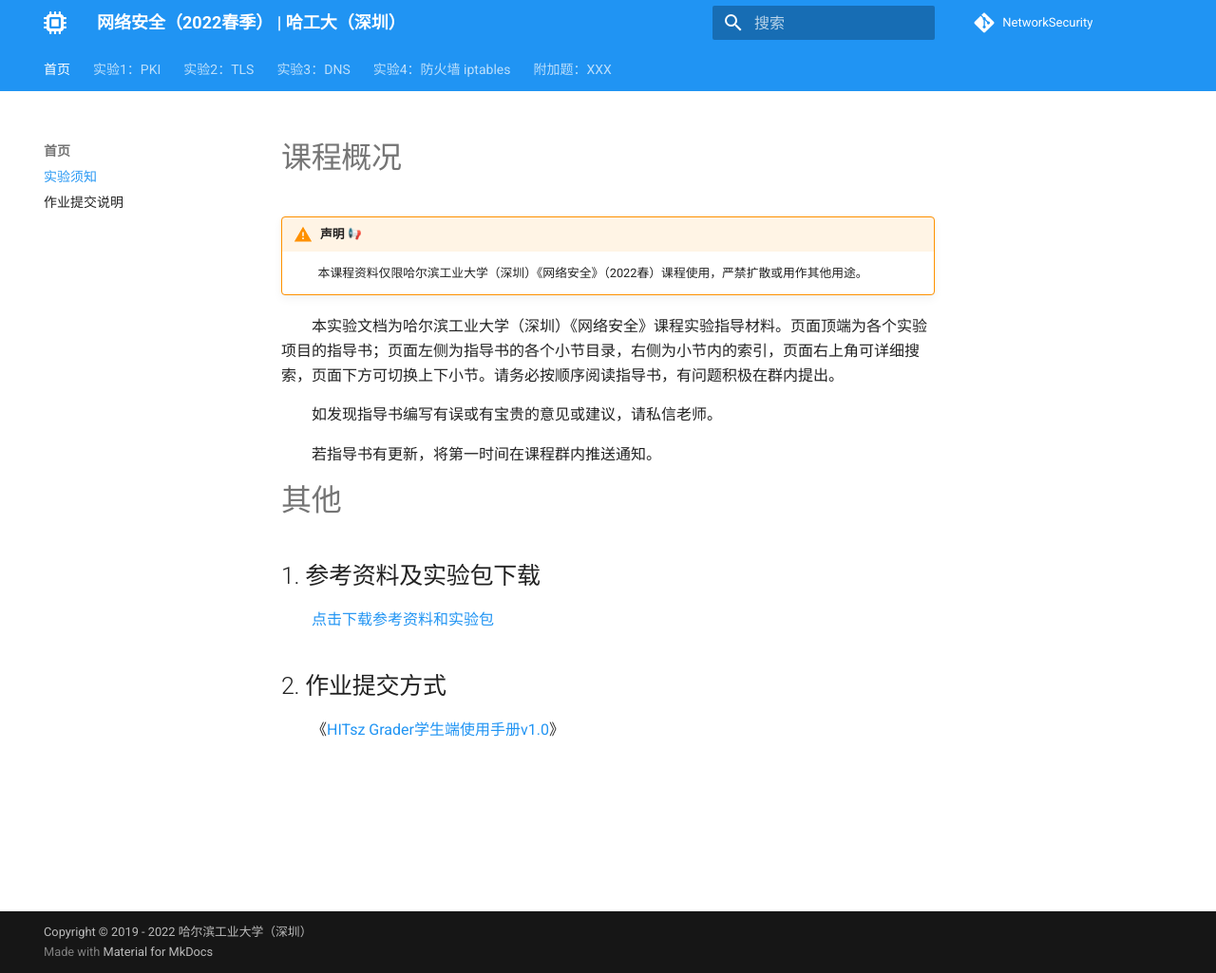
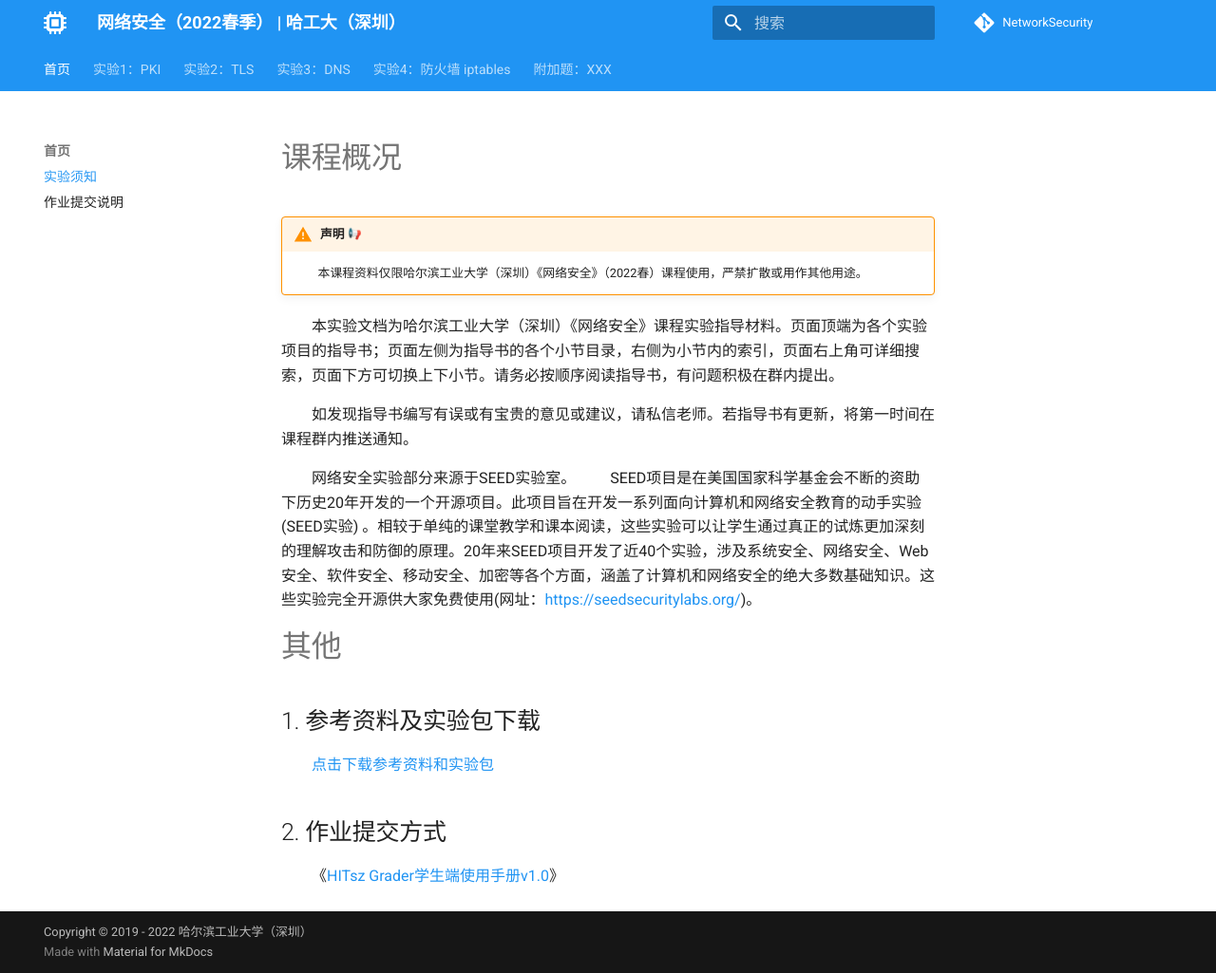
Before and after one commit to xy1874/network-sec, an MkDocs documentation site: the page built from docs/index.md, in a window 1280 px wide and 1025 px high. Shown: the whole window at 95% size. Built offline with MkDocs 1.6.1 and Material for MkDocs 9.7.7, drawn with Linux system fonts in a browser that asks for light colours; emoji names are drawn with the system emoji font.

Commit message:
add seed

```diff
--- a/docs/index.md
+++ b/docs/index.md
@@ -6,9 +6,12 @@
 
 &emsp;&emsp;本实验文档为哈尔滨工业大学（深圳）《网络安全》课程实验指导材料。页面顶端为各个实验项目的指导书；页面左侧为指导书的各个小节目录，右侧为小节内的索引，页面右上角可详细搜索，页面下方可切换上下小节。请务必按顺序阅读指导书，有问题积极在群内提出。
 
-&emsp;&emsp;如发现指导书编写有误或有宝贵的意见或建议，请私信老师。
+&emsp;&emsp;如发现指导书编写有误或有宝贵的意见或建议，请私信老师。若指导书有更新，将第一时间在课程群内推送通知。
 
-&emsp;&emsp;若指导书有更新，将第一时间在课程群内推送通知。
+&emsp;&emsp;网络安全实验部分来源于SEED实验室。
+&emsp;&emsp;SEED项目是在美国国家科学基金会不断的资助下历史20年开发的一个开源项目。此项目旨在开发一系列面向计算机和网络安全教育的动手实验 (SEED实验) 。相较于单纯的课堂教学和课本阅读，这些实验可以让学生通过真正的试炼更加深刻的理解攻击和防御的原理。20年来SEED项目开发了近40个实验，涉及系统安全、网络安全、Web安全、软件安全、移动安全、加密等各个方面，涵盖了计算机和网络安全的绝大多数基础知识。这些实验完全开源供大家免费使用(网址：https://seedsecuritylabs.org/)。
+
+
 
 # 其他
 
```
Also changed, not shown: site/index.html, site/search/search_index.json, 1 other file.
